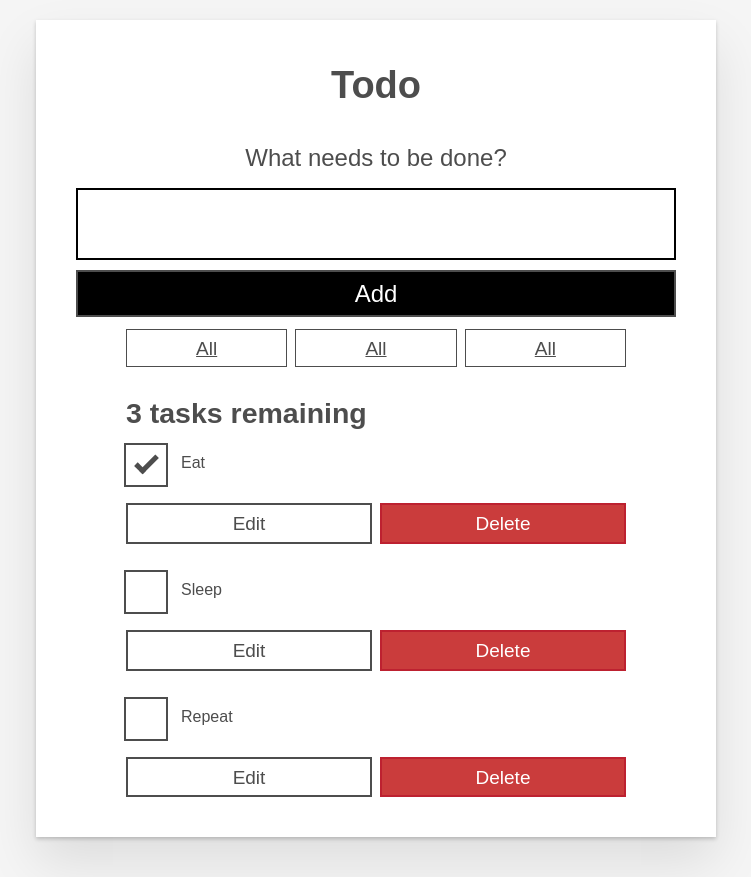
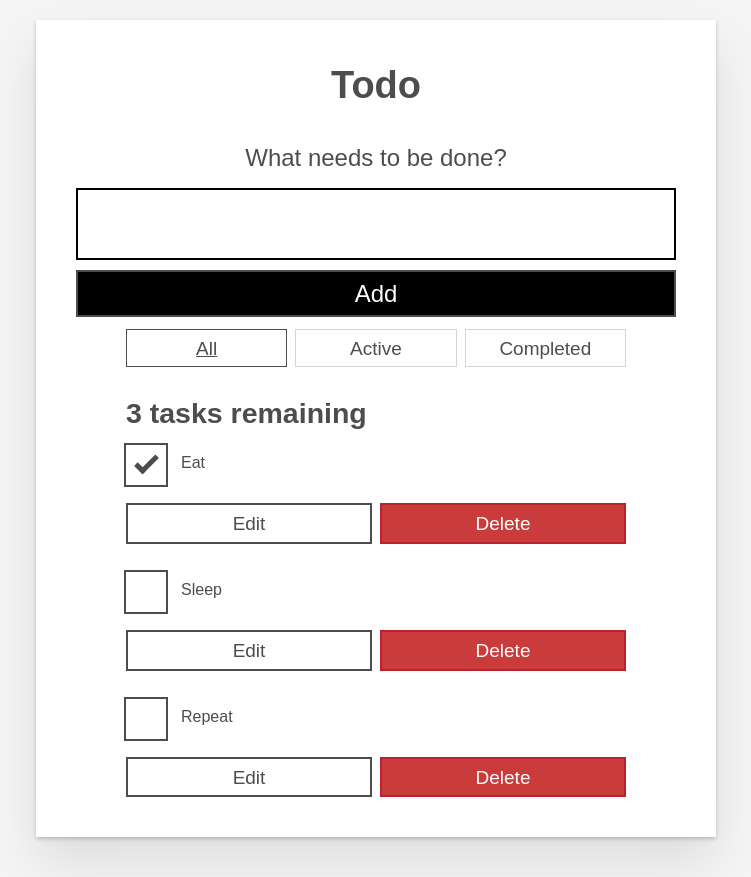
Before and after one commit to piyushparate1/dapp-todo, a React (Create React App) app: page / in a window 1280 px wide. Shown: the whole page, without its empty margins (264-1015 px from the left). Built offline with nearby package versions, Linux system fonts and the light colour scheme.

Commit message:
implement filter

```diff
--- a/src/App.js
+++ b/src/App.js
@@ -5,6 +5,14 @@
 import Form from "./components/Form";
 import FilterButton from "./components/FilterButton";
 import Todo from "./components/Todo";
+
+const FILTER_MAP = {
+  All: () => true,
+  Active: task => !task.completed,
+  Completed: task => task.completed
+};
+
+const FILTER_NAMES = Object.keys(FILTER_MAP);
 
 function App(props)
 {
@@ -46,16 +54,29 @@
 
   const [tasks, setTasks] = useState(props.tasks);
 
-  const taskList =
-    tasks.map(task => (
+  const [filter, setFilter] = useState('All');
+
+  const filterList = FILTER_NAMES.map(name => (
+    <FilterButton
+      key={name}
+      name={name}
+      isPressed={name === filter}
+      setFilter={setFilter}
+    />
+  ));
+
+  const taskList = tasks
+    .filter(FILTER_MAP[filter])
+    .map(task => (
       <Todo
         id={task.id}
         name={task.name}
         completed={task.completed}
         key={task.id}
         toggleTaskCompleted={toggleTaskCompleted}
-        deleteTask = {deleteTask}
-        editTask = {editTask}/>
+        deleteTask={deleteTask}
+        editTask={editTask}
+      />
     ));
 
     const tasksNoun = taskList.length !== 1 ? 'tasks' : 'task';
@@ -66,9 +87,7 @@
       <h1>Todo</h1>
       <Form addTask={addTask} />
       <div className="filters btn-group stack-exception">
-        <FilterButton />
-        <FilterButton />
-        <FilterButton />
+        {filterList}
       </div>
       <h2 id="list-heading">
         {headingText}
--- a/src/components/FilterButton.js
+++ b/src/components/FilterButton.js
@@ -2,12 +2,18 @@
 
 function FilterButton(props) {
   return (
-    <button type="button" className="btn toggle-btn" aria-pressed="true">
+    <button
+      type="button"
+      className="btn toggle-btn"
+      aria-pressed={props.isPressed}
+      onClick={() => props.setFilter(props.name)}
+    >
       <span className="visually-hidden">Show </span>
-      <span>all </span>
+      <span>{props.name}</span>
       <span className="visually-hidden"> tasks</span>
     </button>
   );
 }
 
+
 export default FilterButton;
```
